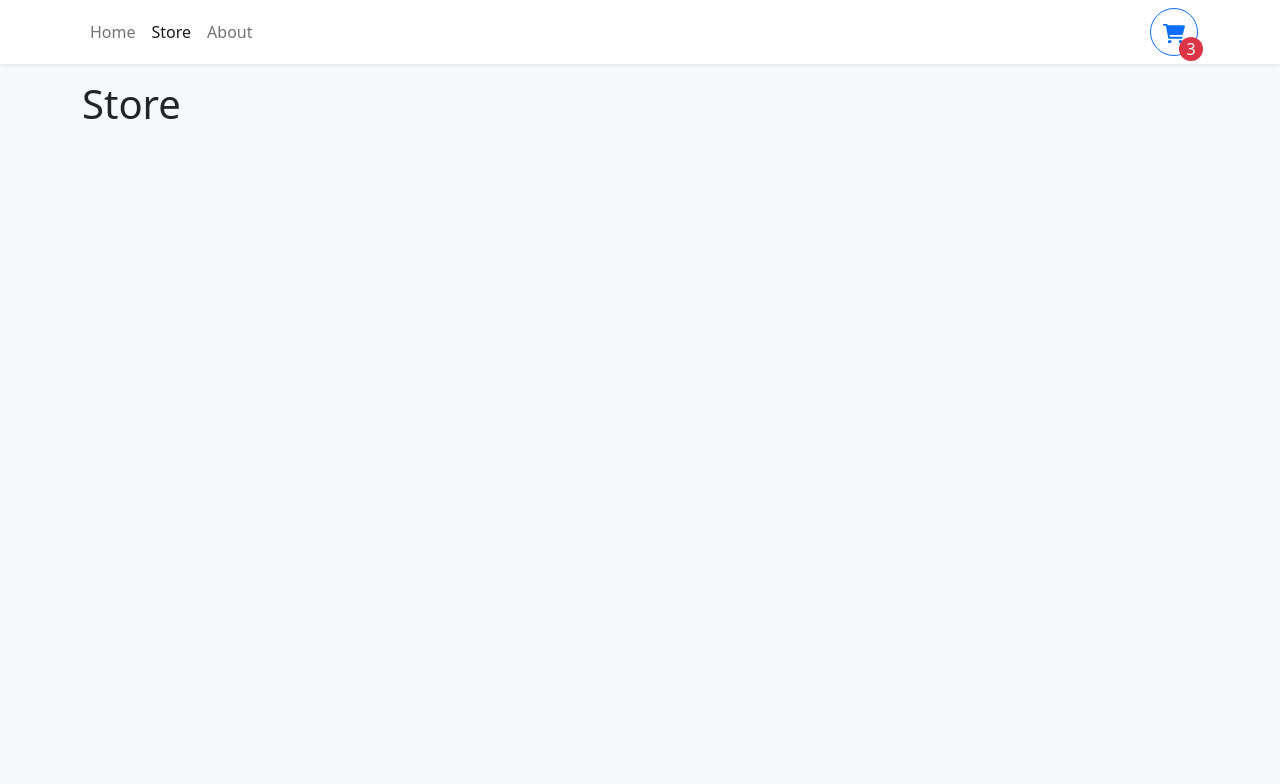
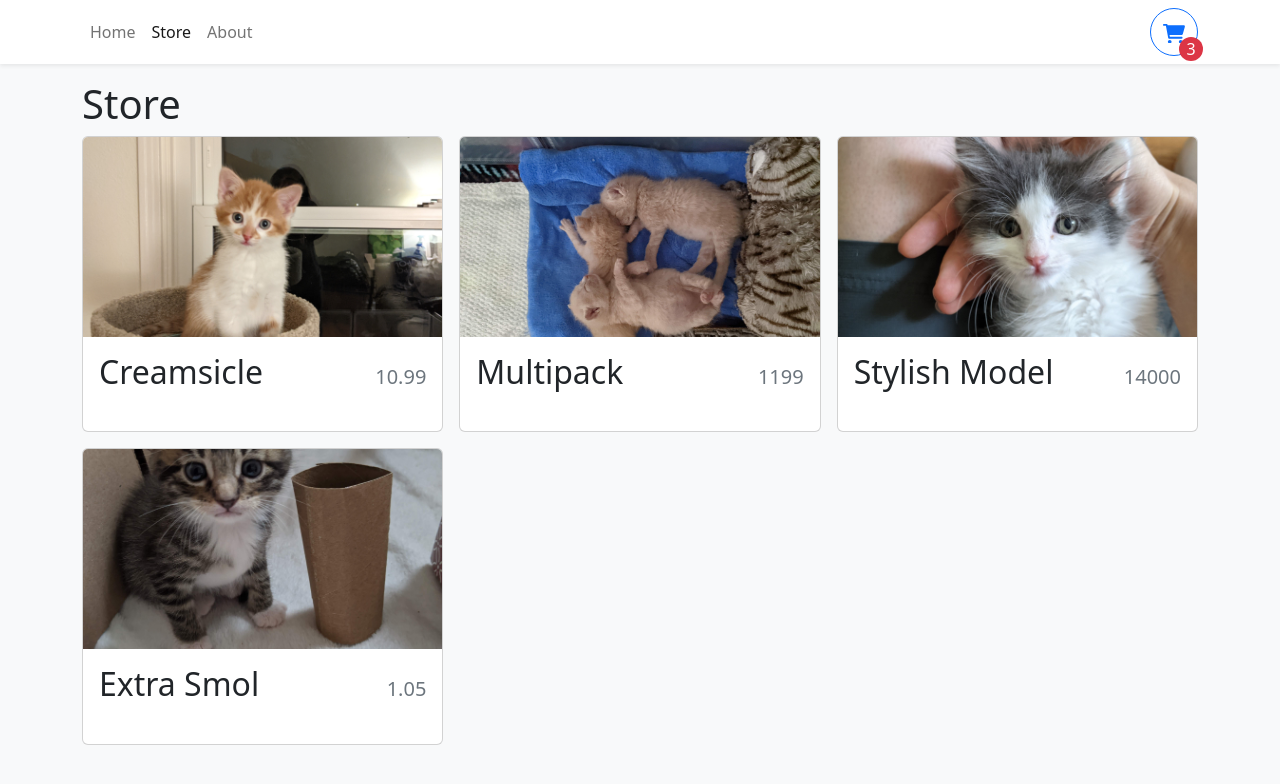
Before and after one commit to Mayanwolfe/KittenStore_DEMO, a React (Vite) app: page /store in a window 1280 px wide. Shown: the top 784 px of the page. Built offline with nearby package versions, Linux system fonts and the light colour scheme.

Commit message:
started store cards

```diff
--- /dev/null
+++ b/src/components/StoreItem.tsx
@@ -0,0 +1,23 @@
+import { Card } from "react-bootstrap"
+
+type StoreItemProps = {
+  id: number
+  name: string
+  price: number
+  imgUrl: string
+}
+
+
+export function StoreItem({id, name, price, imgUrl} : StoreItemProps) {
+  return (
+  <Card>
+    <Card.Img variant = "top" src = {imgUrl} height="200px" style={{objectFit: "cover"}} />
+    <Card.Body className="d-flex flex-column">
+      <Card.Title className="d-flex justify-content-between align-items-baseline mb-4">
+        <span className="fs-2">{name}</span >
+        <span className="ms-2 text-muted">{price}</span>
+      </Card.Title>
+    </Card.Body>
+  </Card>
+  )
+}
--- a/src/pages/Store.tsx
+++ b/src/pages/Store.tsx
@@ -1,3 +1,18 @@
+import { Col, Row } from "react-bootstrap"
+import storeItems from "../data/items.json"
+import { StoreItem } from "../components/StoreItem"
+
 export function Store(){
-  return <h1>Store</h1>
+  return (
+  <>
+  <h1>Store</h1>
+  <Row md={2} xs={1} lg={3} className="g-3">
+    {storeItems.map(item => (
+      <Col>
+        <StoreItem {...item} />
+      </Col>
+    ))}
+  </Row>
+  </>
+  )
 }
```
